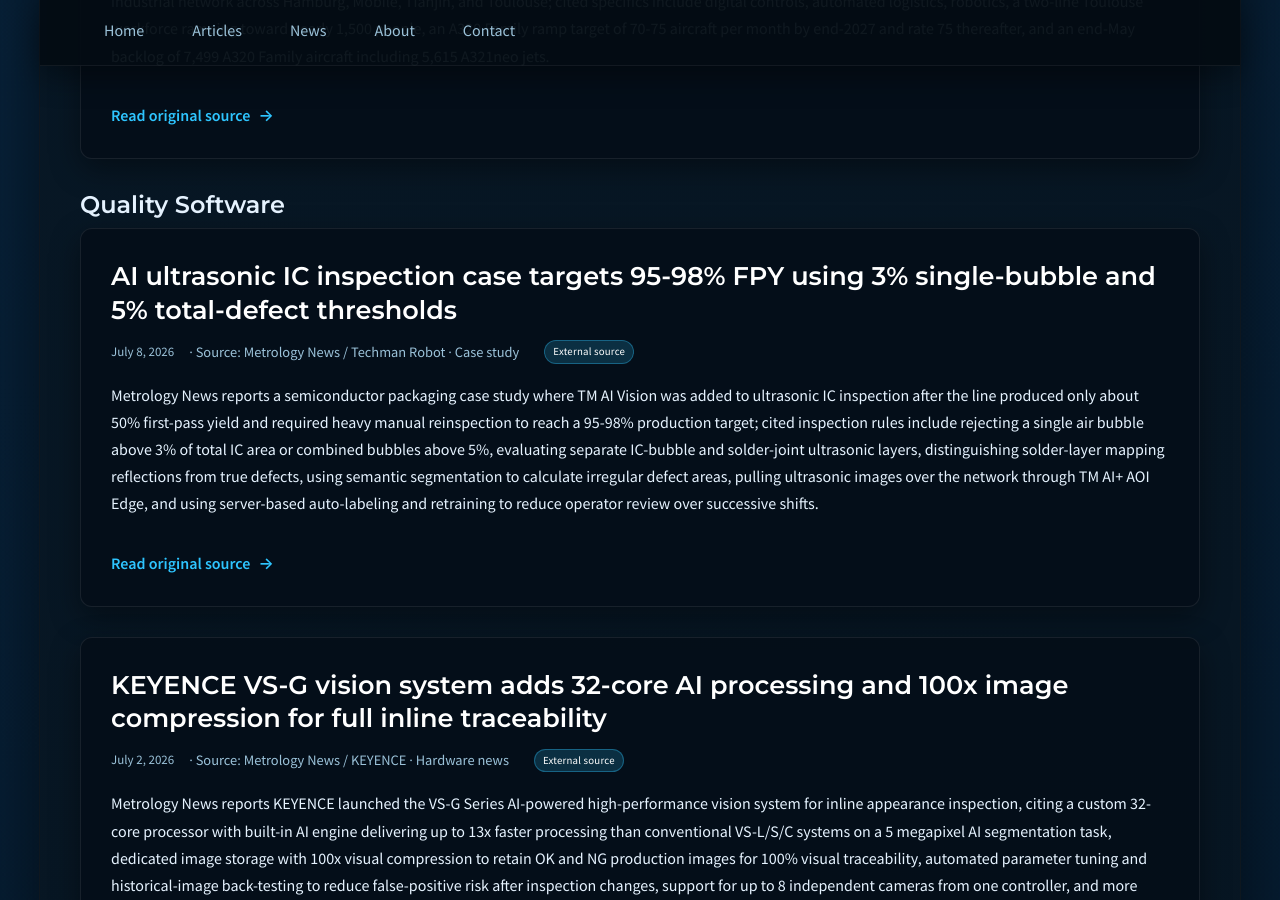
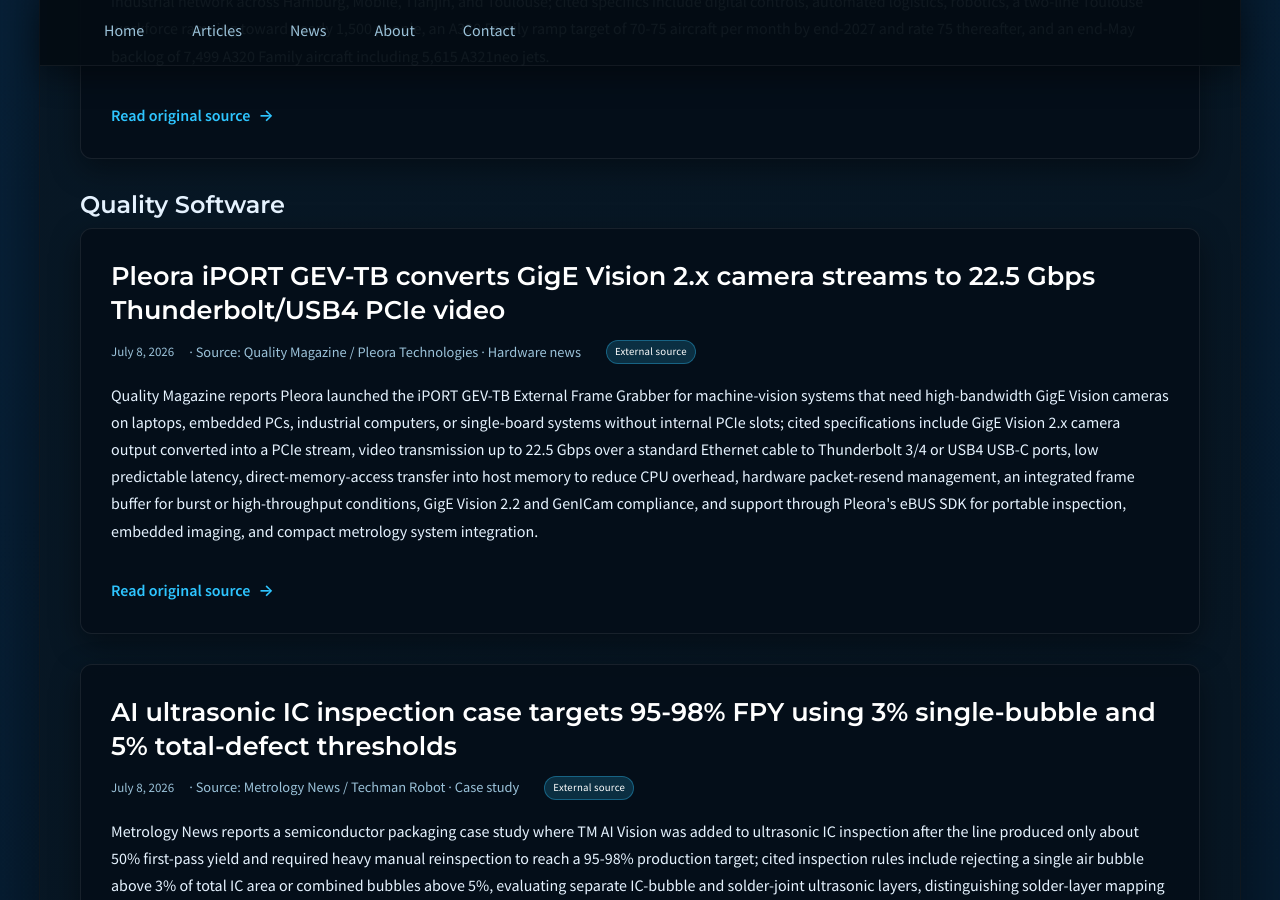
Before and after one commit to JohnForeman/MetrologyCentral, a Jekyll site: the page built from news.md, in a window 1280 px wide and 900 px high, scrolled down 3392 px. Built offline with Jekyll 4.4.1, drawn with Linux system fonts in a browser that asks for light colours.

Commit message:
Add Pleora frame grabber news item

```diff
--- a/_data/news.yml
+++ b/_data/news.yml
@@ -1,3 +1,10 @@
+- date: '2026-07-08'
+  title: Pleora iPORT GEV-TB converts GigE Vision 2.x camera streams to 22.5 Gbps Thunderbolt/USB4 PCIe video
+  source: Quality Magazine / Pleora Technologies
+  sector: quality_software
+  kind: hardware_news
+  summary: Quality Magazine reports Pleora launched the iPORT GEV-TB External Frame Grabber for machine-vision systems that need high-bandwidth GigE Vision cameras on laptops, embedded PCs, industrial computers, or single-board systems without internal PCIe slots; cited specifications include GigE Vision 2.x camera output converted into a PCIe stream, video transmission up to 22.5 Gbps over a standard Ethernet cable to Thunderbolt 3/4 or USB4 USB-C ports, low predictable latency, direct-memory-access transfer into host memory to reduce CPU overhead, hardware packet-resend management, an integrated frame buffer for burst or high-throughput conditions, GigE Vision 2.2 and GenICam compliance, and support through Pleora's eBUS SDK for portable inspection, embedded imaging, and compact metrology system integration.
+  url: https://www.qualitymag.com/articles/99731-pleora-iport-gev-tb-external-frame-grabber
 - date: '2026-07-08'
   title: Detection Technology X-Panel XL detector reaches 430 x 860 mm active area
     and 90 fps binning for industrial CT
```
